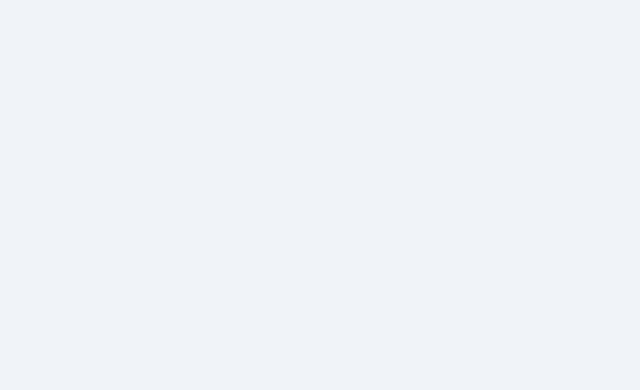
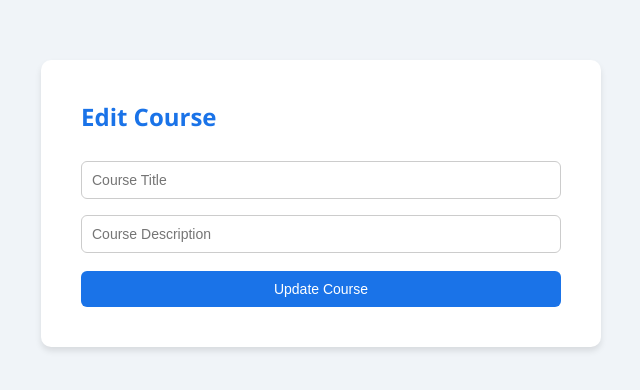
Before and after one commit to DanSmith8011/lms-project, a React (Create React App) app in the folder frontend/: page /editCourse/1 in a window 1280 px wide. Before the commit this address had no page. Shown: the top 390 px of the page, without its empty margins (319-959 px from the left). Built offline with nearby package versions, Linux system fonts and the light colour scheme; no server answers.

Commit message:
feat: add edit and delete course functionality

```diff
--- a/frontend/src/App.jsx
+++ b/frontend/src/App.jsx
@@ -7,6 +7,7 @@ import Navbar from './components/Navbar'
 import EnrolledCourses from './pages/EnrolledCourse'
 import CreateCourse from './pages/CreateCourses'
 import AdminUsers from './pages/AdminUsers'
+import EditCourse from './pages/EditCourse'
 
 function App(){
   return (
@@ -21,6 +22,7 @@ function App(){
       <Route path='/courses' element={<CourseList />} />
       <Route path='/createCourse' element={<CreateCourse />} />
       <Route path='/AdminUsers' element={<AdminUsers />} />
+      <Route path='/editCourse/:id' element={<EditCourse />} />
       </Routes>
     </BrowserRouter>
   )
--- a/frontend/src/pages/CourseList.jsx
+++ b/frontend/src/pages/CourseList.jsx
@@ -6,6 +6,10 @@ import { MdSchool } from 'react-icons/md'
 function CourseList() {
     const [courses, setCourses] = useState([])
     const navigate = useNavigate()
+
+    const token = localStorage.getItem('access')
+    const payload = token ? JSON.parse(atob(token.split('.')[1])) : {}
+    const role = payload.role
 
     useEffect(() => {
         const token = localStorage.getItem('access')
@@ -34,7 +38,21 @@ function CourseList() {
         }
     }
 
- return (
+    const handleDelete = async (courseId) => {
+    if (!window.confirm('Are you sure you want to delete this course?')) return
+    const token = localStorage.getItem('access')
+    try {
+        await axios.delete(`https://lms-backend-d72v.onrender.com/api/courses/${courseId}/`, {
+            headers: { Authorization: `Bearer ${token}` }
+        })
+        setCourses(courses.filter(course => course.id !== courseId))
+        alert('Course deleted successfully!')
+    } catch (error) {
+        alert('Failed to delete course')
+    }
+}
+
+return (
     <div style={{
         maxWidth: '800px',
         margin: '40px auto',
@@ -51,9 +69,23 @@ function CourseList() {
             }}>
                 <h3 style={{ marginBottom: '10px' }}>{course.title}</h3>
                 <p style={{ color: '#666', marginBottom: '15px' }}>{course.description}</p>
-                <button onClick={() => handleEnrol(course.id)} style={{ display: 'flex', alignItems: 'center', gap: '5px' }}>
-    <MdSchool /> Enrol
-</button>
+                <div style={{ display: 'flex', gap: '10px' }}>
+                    {role === 'student' && (
+                        <button type="button" onClick={() => handleEnrol(course.id)} style={{ display: 'flex', alignItems: 'center', gap: '5px' }}>
+                            <MdSchool /> Enrol
+                        </button>
+                    )}
+                    {(role === 'teacher' || role === 'admin') && (
+                        <>
+                            <button type="button" onClick={() => navigate(`/editCourse/${course.id}`)} style={{ backgroundColor: '#f0a500', color: 'white', border: 'none', padding: '10px 20px', borderRadius: '6px', cursor: 'pointer' }}>
+                                Edit
+                            </button>
+                            <button type="button" onClick={() => handleDelete(course.id)} style={{ backgroundColor: '#e53935', color: 'white', border: 'none', padding: '10px 20px', borderRadius: '6px', cursor: 'pointer' }}>
+                                Delete
+                            </button>
+                        </>
+                    )}
+                </div>
             </div>
         ))}
     </div>
--- /dev/null
+++ b/frontend/src/pages/EditCourse.jsx
@@ -0,0 +1,76 @@
+import { useState, useEffect } from 'react'
+import axios from 'axios'
+import { useNavigate, useParams } from 'react-router-dom'
+
+function EditCourse() {
+    const [title, setTitle] = useState('')
+    const [description, setDescription] = useState('')
+    const navigate = useNavigate()
+    const { id } = useParams()
+
+    useEffect(() => {
+        const token = localStorage.getItem('access')
+        axios.get(`https://lms-backend-d72v.onrender.com/api/courses/${id}/`, {
+            headers: { Authorization: `Bearer ${token}` }
+        })
+        .then(response => {
+            setTitle(response.data.title)
+            setDescription(response.data.description)
+        })
+        .catch(error => console.log(error))
+    }, [id])
+
+    const handleSubmit = async (e) => {
+        e.preventDefault()
+        const token = localStorage.getItem('access')
+        try {
+            await axios.put(`https://lms-backend-d72v.onrender.com/api/courses/${id}/`, {
+                title,
+                description
+            }, {
+                headers: { Authorization: `Bearer ${token}` }
+            })
+            alert('Course updated successfully!')
+            navigate('/courses')
+        } catch (error) {
+            alert('Failed to update course')
+        }
+    }
+
+    return (
+        <div style={{
+            maxWidth: '600px',
+            margin: '40px auto',
+            padding: '20px'
+        }}>
+            <div style={{
+                backgroundColor: 'white',
+                padding: '40px',
+                borderRadius: '10px',
+                boxShadow: '0 4px 6px rgba(0,0,0,0.1)'
+            }}>
+                <h2 style={{ marginBottom: '20px' }}>Edit Course</h2>
+                <input
+                    type='text'
+                    placeholder='Course Title'
+                    value={title}
+                    onChange={(e) => setTitle(e.target.value)}
+                />
+                <input
+                    type='text'
+                    placeholder='Course Description'
+                    value={description}
+                    onChange={(e) => setDescription(e.target.value)}
+                />
+                <button
+                    type="button"
+                    style={{ width: '100%', marginTop: '10px' }}
+                    onClick={handleSubmit}>
+                    Update Course
+                </button>
+            </div>
+        </div>
+    )
+}
+
+export default EditCourse
```
